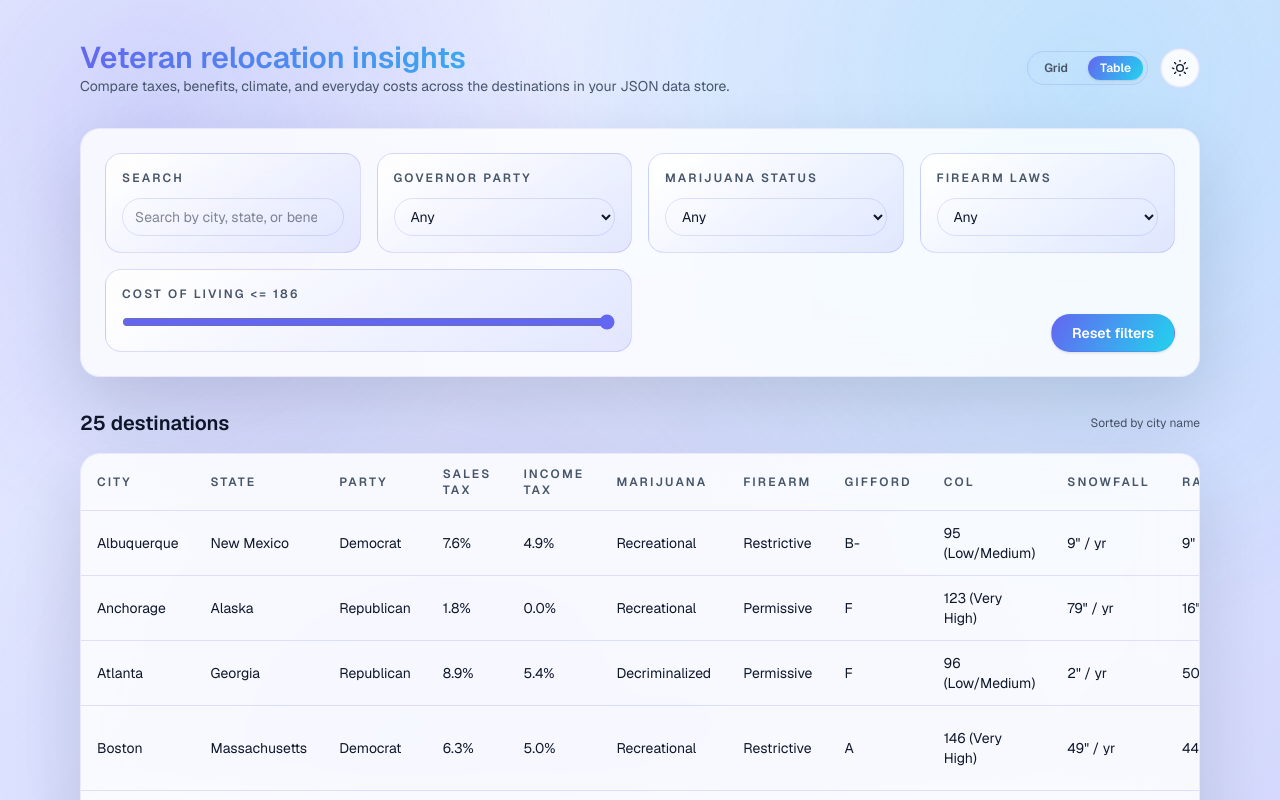
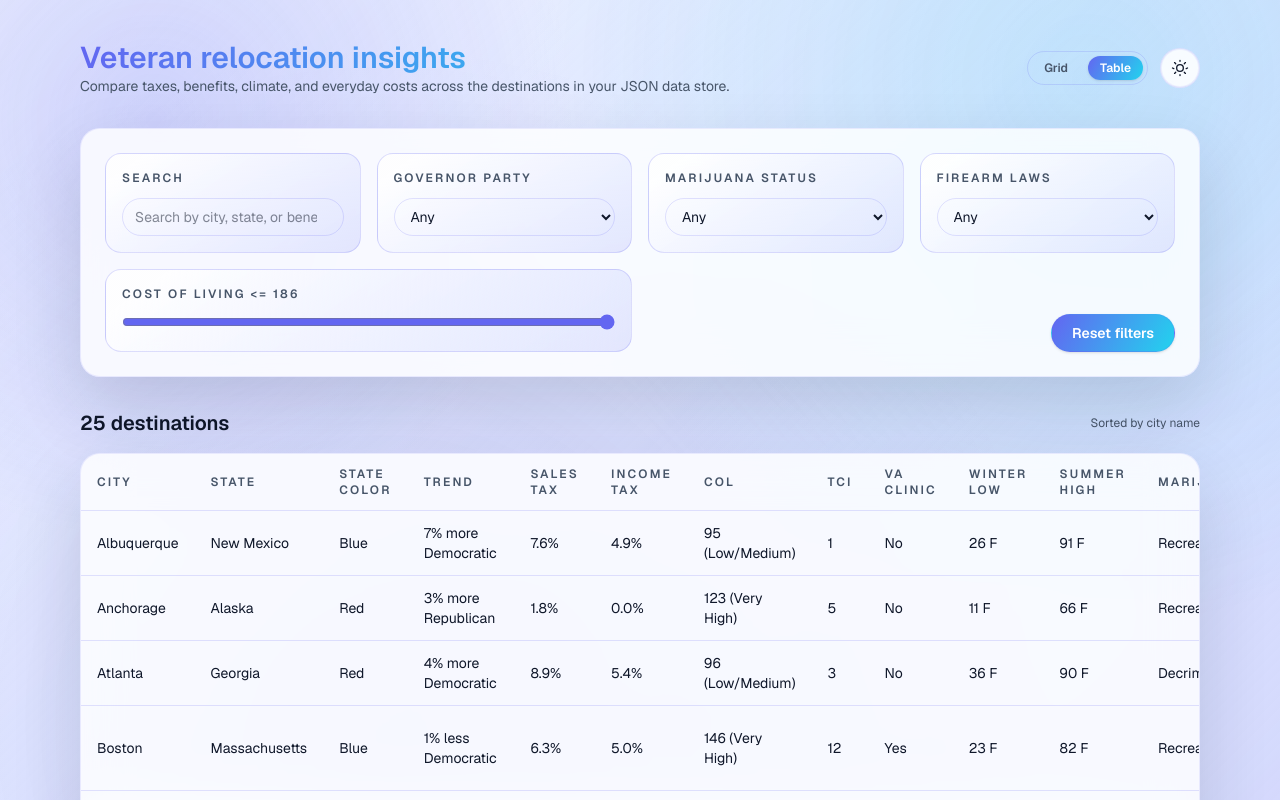
Before and after one commit to comaeclipse/nextbase, a Next.js app: page / in a window 1280 px wide. Both pictures are taken after a click on the button "Table". Shown: the top 800 px of the page. Built offline with nearby package versions, Linux system fonts and the light colour scheme.

Commit message:
Enhance table view with state trend and climate metrics

```diff
--- a/src/components/retirement-explorer.tsx
+++ b/src/components/retirement-explorer.tsx
@@ -251,13 +251,18 @@ export function RetirementExplorer({ destinations }: RetirementExplorerProps) {
                 <tr>
                   <th className="px-4 py-3 font-semibold">City</th>
                   <th className="px-4 py-3 font-semibold">State</th>
-                  <th className="px-4 py-3 font-semibold">Party</th>
+                  <th className="px-4 py-3 font-semibold">State color</th>
+                  <th className="px-4 py-3 font-semibold">Trend</th>
                   <th className="px-4 py-3 font-semibold">Sales tax</th>
                   <th className="px-4 py-3 font-semibold">Income tax</th>
+                  <th className="px-4 py-3 font-semibold">COL</th>
+                  <th className="px-4 py-3 font-semibold">TCI</th>
+                  <th className="px-4 py-3 font-semibold">VA clinic</th>
+                  <th className="px-4 py-3 font-semibold">Winter low</th>
+                  <th className="px-4 py-3 font-semibold">Summer high</th>
                   <th className="px-4 py-3 font-semibold">Marijuana</th>
                   <th className="px-4 py-3 font-semibold">Firearm</th>
                   <th className="px-4 py-3 font-semibold">Gifford</th>
-                  <th className="px-4 py-3 font-semibold">COL</th>
                   <th className="px-4 py-3 font-semibold">Snowfall</th>
                   <th className="px-4 py-3 font-semibold">Rainfall</th>
                   <th className="px-4 py-3 font-semibold">Sunny days</th>
@@ -271,13 +276,18 @@ export function RetirementExplorer({ destinations }: RetirementExplorerProps) {
                   <tr key={destination.id} className="border-t border-color-border/40 last:border-b">
                     <td className="px-4 py-3">{destination.city}</td>
                     <td className="px-4 py-3">{destination.state}</td>
-                    <td className="px-4 py-3">{formatLabel(destination.governorParty)}</td>
+                    <td className="px-4 py-3">{formatStateColor(destination.stateParty)}</td>
+                    <td className="px-4 py-3">{destination.electionChange || "N/A"}</td>
                     <td className="px-4 py-3">{formatPercent.format(destination.salesTax / 100)}</td>
                     <td className="px-4 py-3">{formatPercent.format(destination.incomeTax / 100)}</td>
+                    <td className="px-4 py-3">{`${destination.costOfLiving} (${destination.costOfLivingLabel})`}</td>
+                    <td className="px-4 py-3">{destination.tciScore || "N/A"}</td>
+                    <td className="px-4 py-3">{destination.vaSupport ? "Yes" : "No"}</td>
+                    <td className="px-4 py-3">{destination.alwScore ? `${destination.alwScore} F` : "N/A"}</td>
+                    <td className="px-4 py-3">{destination.ahsScore ? `${destination.ahsScore} F` : "N/A"}</td>
                     <td className="px-4 py-3">{formatLabel(destination.marijuanaStatus)}</td>
                     <td className="px-4 py-3">{formatLabel(destination.firearmLaws)}</td>
                     <td className="px-4 py-3">{destination.giffordScore}</td>
-                    <td className="px-4 py-3">{`${destination.costOfLiving} (${destination.costOfLivingLabel})`}</td>
                     <td className="px-4 py-3">{`${destination.snowfall}" / yr`}</td>
                     <td className="px-4 py-3">{`${destination.rainfall}" / yr`}</td>
                     <td className="px-4 py-3">{destination.sunnyDays}</td>
@@ -341,3 +351,13 @@ function formatClimateSummary(climate: string) {
   const summary = climate.split(' with ')[0]?.trim();
   return summary || climate;
 }
+function formatStateColor(party: string) {
+  const normalized = party.toLowerCase();
+  if (normalized === "republican") {
+    return "Red";
+  }
+  if (normalized === "democrat") {
+    return "Blue";
+  }
+  return formatLabel(party);
+}
```
